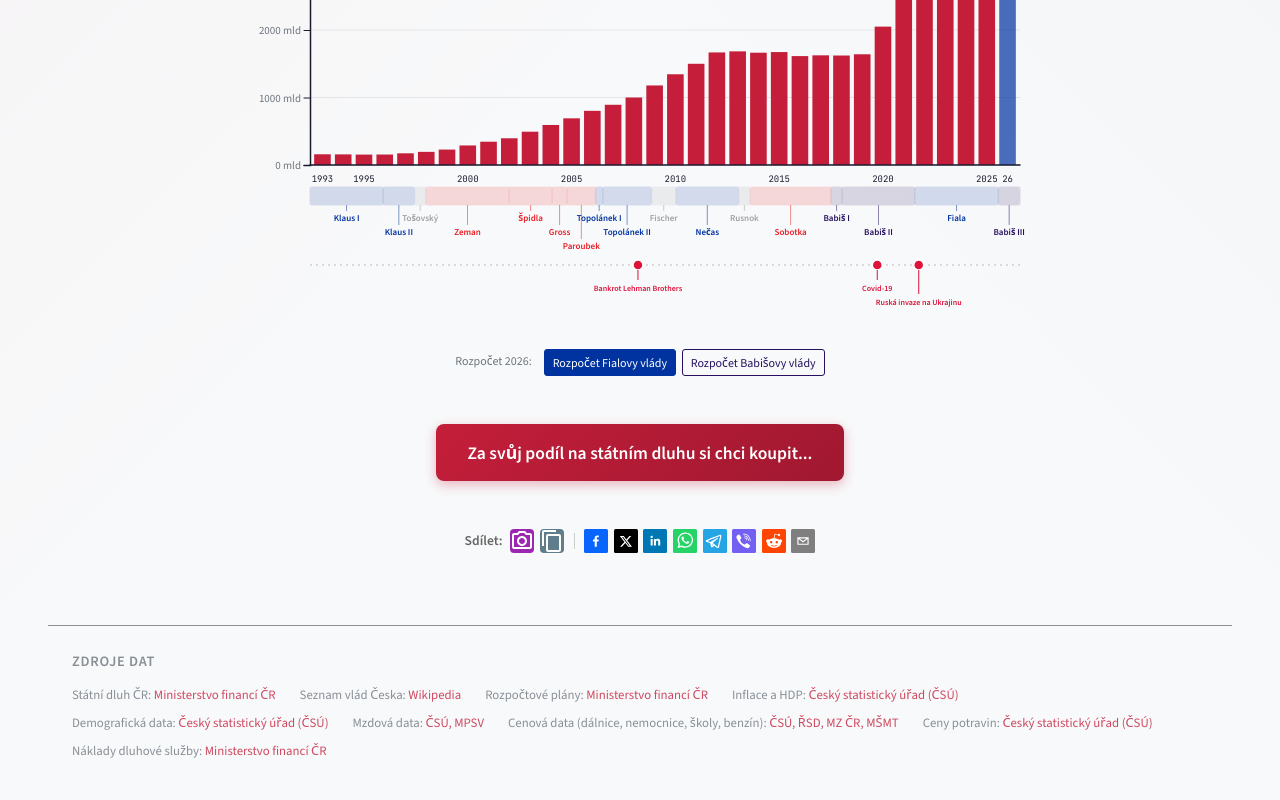
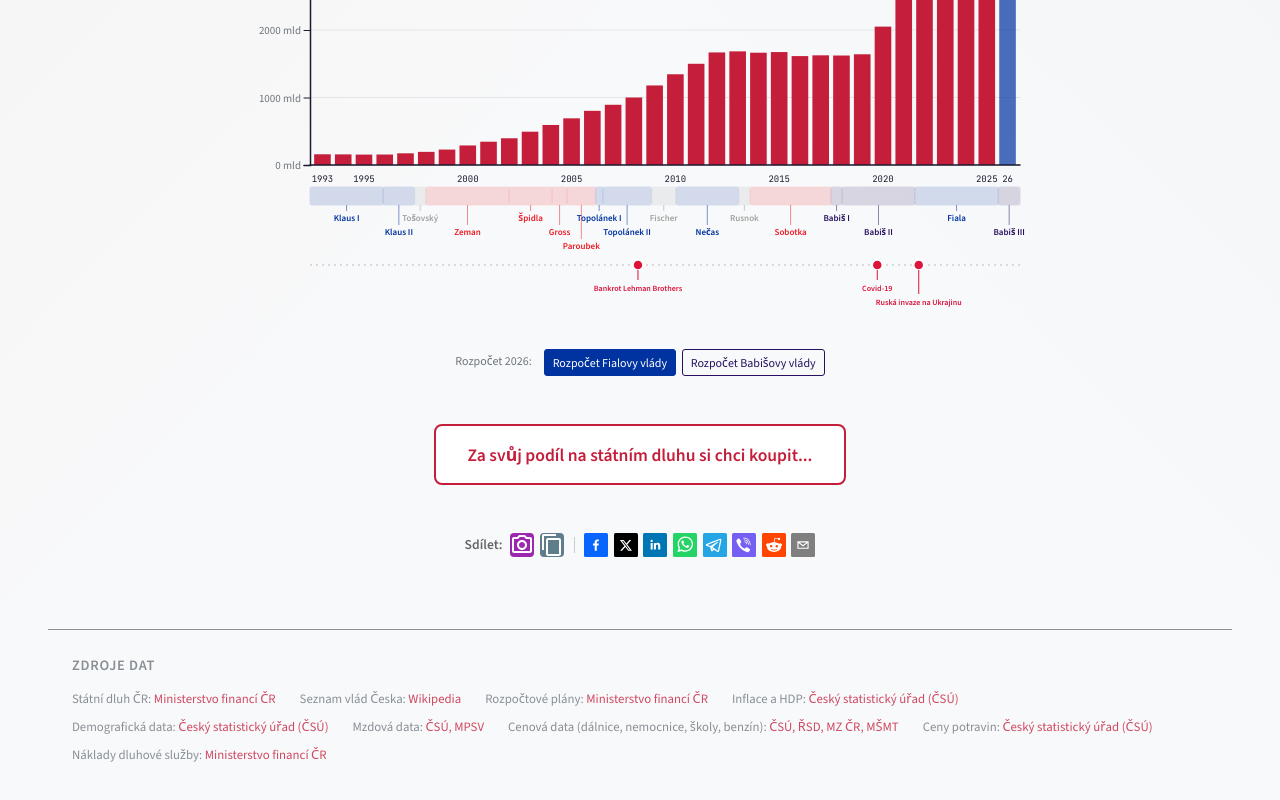
Before and after one commit to Oslicek/Sisyphus, a React (Vite) app: page / in a window 1280 px wide. Shown: the part 689-1489 px from the top of the page. Built offline with nearby package versions, Linux system fonts and the light colour scheme.

Commit message:
Change 'Za svĹŻj podĂ­l' button to outlined style
- White background with red border and text
- Hover fills with red background and white text

```diff
--- a/src/components/BuyCalculator/BuyCalculator.module.css
+++ b/src/components/BuyCalculator/BuyCalculator.module.css
@@ -6,18 +6,18 @@
   font-family: 'Source Sans 3', system-ui, sans-serif;
   font-size: 1.1rem;
   font-weight: 600;
-  color: white;
-  background: linear-gradient(135deg, #c41e3a 0%, #a01830 100%);
-  border: none;
+  color: var(--color-accent, #c41e3a);
+  background: white;
+  border: 2px solid var(--color-accent, #c41e3a);
   border-radius: 8px;
   cursor: pointer;
-  transition: transform 0.2s ease, box-shadow 0.2s ease;
-  box-shadow: 0 4px 12px rgba(196, 30, 58, 0.3);
+  transition: transform 0.2s ease, background 0.2s ease, color 0.2s ease;
 }
 
 .openButton:hover {
   transform: translateY(-2px);
-  box-shadow: 0 6px 20px rgba(196, 30, 58, 0.4);
+  background: var(--color-accent, #c41e3a);
+  color: white;
 }
 
 .openButton:active {
```
